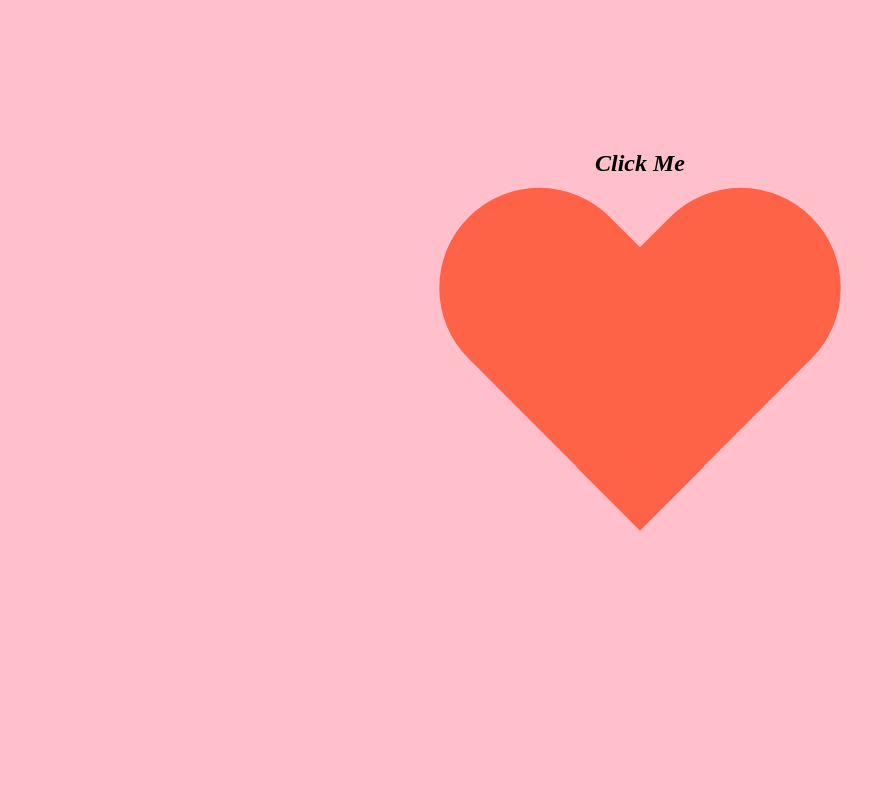
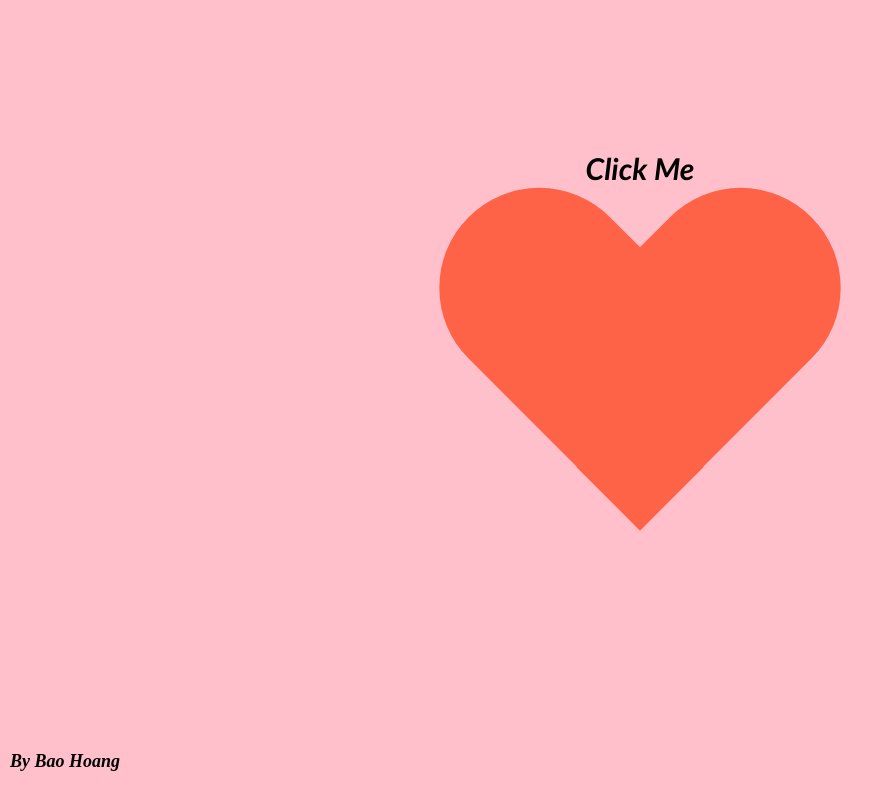
Before and after one commit to BaoNHoang/AskHerOut, a plain HTML site: page index.html in a window 1280 px wide. Shown: the whole page, without its empty margins (0-893 px from the left). Drawn offline with Linux system fonts and the light colour scheme.

Commit message:
font changes and author

```diff
--- a/index.html
+++ b/index.html
@@ -25,6 +25,10 @@
 
 <div class="diamond"></div>
 
+<div class="footer">
+  <p>By Bao Hoang</p>
+</div>
+
 <script src="rotate.js"></script>
 
 </body>
--- a/style.css
+++ b/style.css
@@ -57,6 +57,7 @@ body {
     transform-style: preserve-3d;
     transform: rotateX(90deg);
     transition: transform 0.5s ease;
+    font-family: 'Franklin Gothic Medium', 'Arial Narrow', Arial, sans-serif;
   }
 
   .box p {
@@ -90,8 +91,9 @@ body {
     transform: translateX(-50%);
     text-align: center;
     font-weight: bold;
-    font-size: 24px;
+    font-size: 30px;
     font-style: italic;
+    font-family: 'Gill Sans', 'Gill Sans MT', Calibri, 'Trebuchet MS', sans-serif;
     color: #000;
   }
 
@@ -107,10 +109,21 @@ body {
   .diamond {
     width: 90px;
     height: 90px;
-    background-color: #FF6347; /* Red */
+    background-color: #FF6347;
     position: absolute;
-    top: calc(50% + 22px); /* Adjusted position */
+    top: calc(50% + 22px);
     left: 50%;
     transform: translateX(-50%) rotate(45deg);
     z-index: -1;
   }
+
+  .footer {
+    position: fixed;
+    bottom: 10px;
+    left: 10px;
+    font-weight: bold;
+    font-size: 18px;
+    font-style: italic;
+    font-family: 'Times New Roman', Times, serif;
+    color: black;
+  }
```
